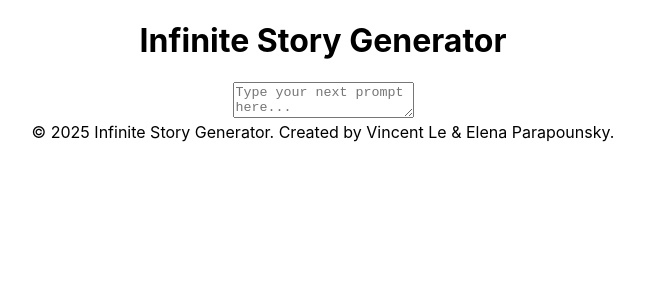
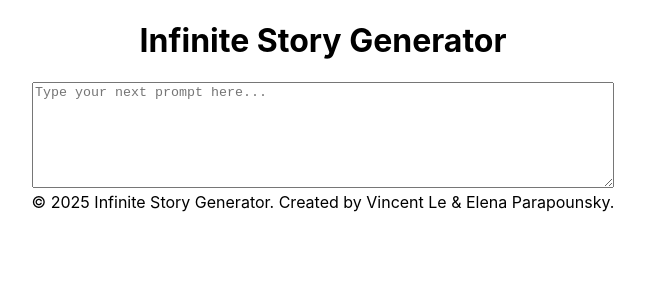
Before and after one commit to eparapounsky/infinite-story, a React (Create React App) app in the folder frontend/: page / in a window 1280 px wide. Shown: the top 300 px of the page, without its empty margins (317-962 px from the left). Built offline with nearby package versions, Linux system fonts and the light colour scheme.

Commit message:
remove default styling & add textarea styling

```diff
--- a/frontend/src/App.css
+++ b/frontend/src/App.css
@@ -2,7 +2,7 @@
   text-align: center;
 }
 
-.App-header {
+/* .App-header {
   background-color: #282c34;
   min-height: 100vh;
   display: flex;
@@ -11,8 +11,14 @@
   justify-content: center;
   font-size: calc(10px + 2vmin);
   color: white;
+} */
+
+/* .App-link {
+  color: #61dafb;
+} */
+
+textarea {
+  width: 45%;
+  height: 100px;
+
 }
-
-.App-link {
-  color: #61dafb;
-}
```
